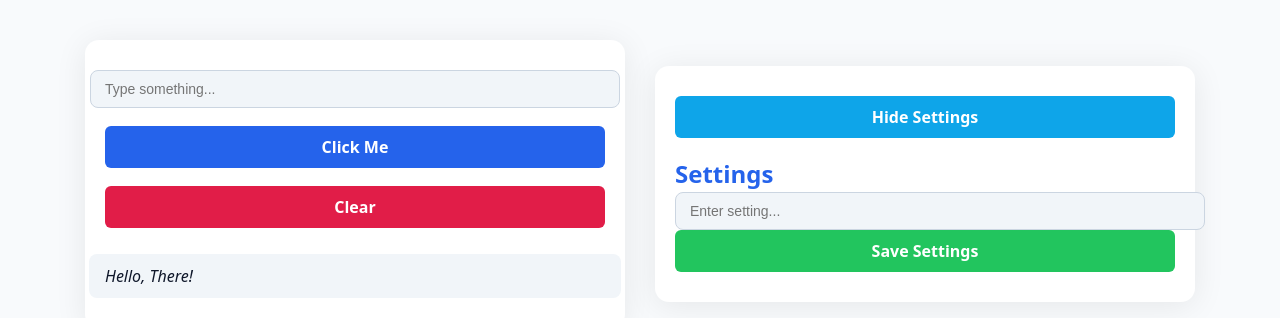
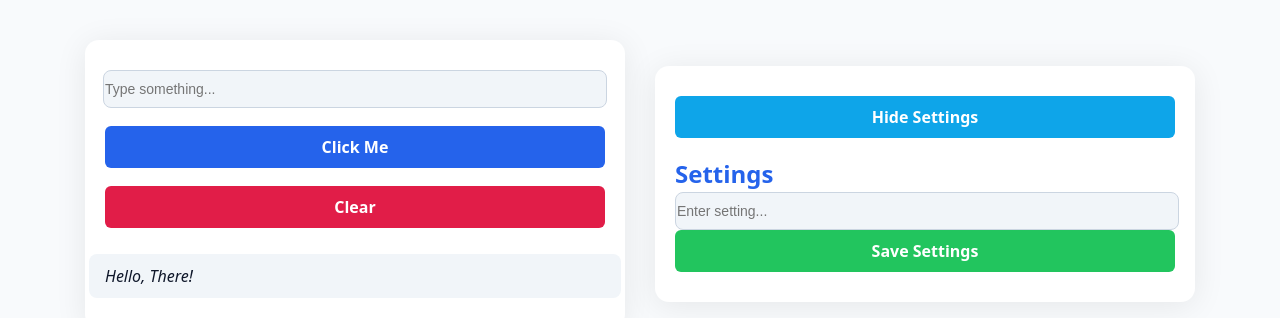
Before and after one commit to Stuti-1908/DevAutoRea, a React (Vite) app in the folder DevAutoRea/: page / in a window 1280 px wide. Shown: the part 248-566 px from the top of the page. Built offline with nearby package versions, Linux system fonts and the light colour scheme.

Commit message:
Input style of setting chnaged

```diff
--- a/DevAutoRea/src/App.jsx
+++ b/DevAutoRea/src/App.jsx
@@ -22,7 +22,7 @@ function App() {
   };
 
   const inputStyle = {
-    padding: '10px 14px',
+    padding: '10px 1px',
     borderRadius: 8,
     border: '1px solid #cbd5e1',
     background: '#f1f5f9',
@@ -127,7 +127,7 @@ function App() {
             }}>{output}</div>
           )}
 
-          {/* Copilot bot message */}
+          {/* message */}
           <div className="copilot-bot" style={{
             background: '#f1f5f9',
             borderRadius: 8,
```
